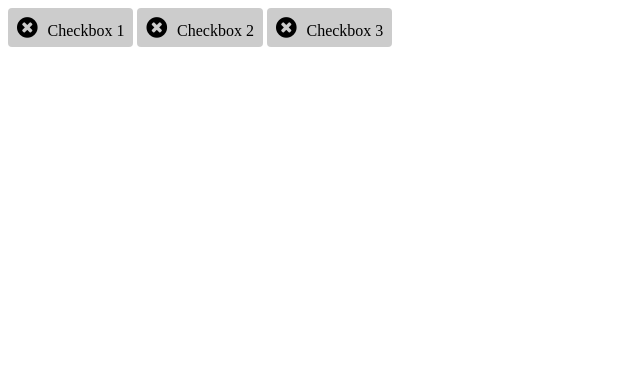
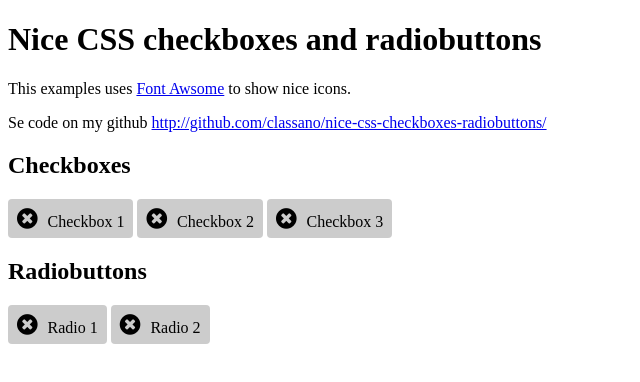
Before and after one commit to classano/css-checkbox, a plain HTML site: page index.html in a window 1280 px wide. Shown: the whole page, without its empty margins (0-640 px from the left). Drawn offline with Linux system fonts and the light colour scheme.

Commit message:
html-file

```diff
--- a/index.html
+++ b/index.html
@@ -6,6 +6,14 @@
 		<link rel="stylesheet" href="css/style.css">
 	</head>
 	<body>
+		<h1>Nice CSS checkboxes and radiobuttons</h1>
+		<p>
+			This examples uses <a href="http://fortawesome.github.io/Font-Awesome/" target="_blank">Font Awsome</a> to show nice icons.
+		</p>
+		<p>
+			Se code on my github <a href="http://github.com/classano/nice-css-checkboxes-radiobuttons/" target="_blank">http://github.com/classano/nice-css-checkboxes-radiobuttons/</a>
+		</p>
+		<h2>Checkboxes</h2>
 		<div class="checkboxContainer">
 			<input type="checkbox" name="checkbox_1" id="checkbox_1" value="1" class="checkboxBtn" />
 			<label for="checkbox_1"><span></span> Checkbox 1</label>
@@ -18,5 +26,12 @@
 			<input type="checkbox" name="checkbox_3" id="checkbox_3" value="1" class="checkboxBtn" />
 			<label for="checkbox_3"><span></span> Checkbox 3</label>
 		</div>
+		<h2>Radiobuttons</h2>
+		<div class="checkboxContainer">
+			<input type="radio" name="radiobtn" id="radiobtn_1" value="1" class="checkboxBtn" />
+			<label for="radiobtn_1"><span></span> Radio 1</label>
+			<input type="radio" name="radiobtn" id="radiobtn_2" value="2" class="checkboxBtn" />
+			<label for="radiobtn_2"><span></span> Radio 2</label>
+		</div>
 	</body>
 </html>
```
